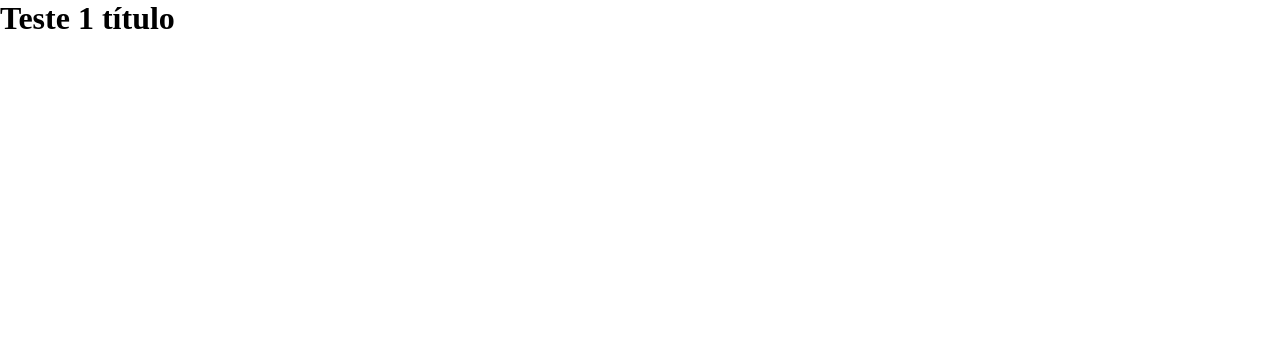
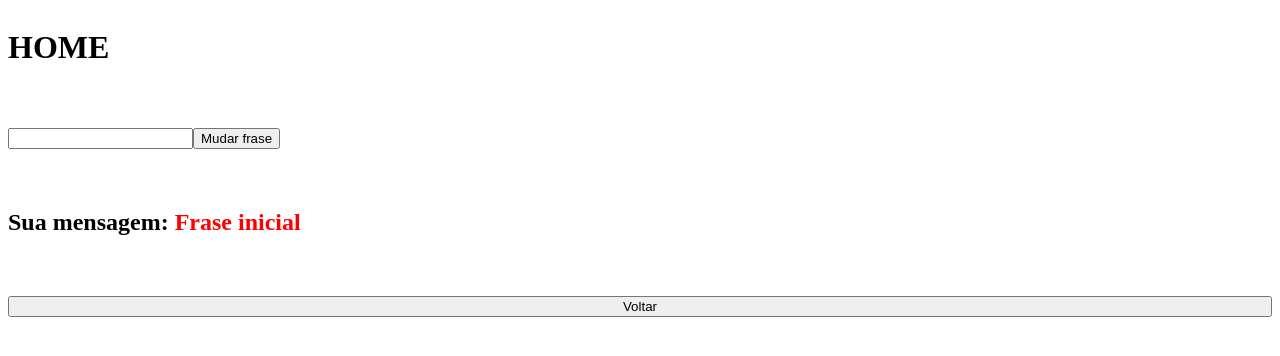
Before and after one commit to leocode7/testes, a Next.js app: page /teste1 in a window 1280 px wide. Shown: the top 356 px of the page. Built offline with nearby package versions, Linux system fonts and the light colour scheme.

Commit message:
alteração na frase

```diff
--- a/src/app/(testes)/teste1/page.tsx
+++ b/src/app/(testes)/teste1/page.tsx
@@ -1,11 +1,35 @@
-import styles from "./teste1.module.css"
+'use client'
 
-const Teste1Page = () => {
+import { useState } from "react";
+import styles from "./teste1.module.css";
+import { useRouter } from "next/navigation";
+
+const Teste1 = () => {
+  const [frase, setFrase] = useState<string>("Frase inicial");
+  const [texto, setTexto] = useState<string>("");
+
+  const alterarFrase = () => {
+    setFrase(texto);
+  }
+
+  const router = useRouter();
+
   return (
-    <div>
-      <h1>Teste 1 título</h1>
+    <div className={styles.containerPrincipal}>
+      <h1>HOME</h1>
+
+      <div>
+        <input type="text"
+          value={texto}
+          onChange={(e) => setTexto(e.target.value)}
+        />
+        <button onClick={alterarFrase}>Mudar frase</button>
+      </div>
+
+      <h2>Sua mensagem: <span className={styles.frase}>{frase}</span ></h2>
+      <button onClick={() => router.back()}>Voltar</button>
     </div>
-  )
+  );
 }
 
-export default Teste1Page;
+export default Teste1;
--- a/src/app/(testes)/teste1/teste1.module.css
+++ b/src/app/(testes)/teste1/teste1.module.css
@@ -0,0 +1,9 @@
+.containerPrincipal {
+  display: flex;
+  flex-direction: column;
+  gap: 40px;
+}
+
+.frase {
+  color: red;
+}
--- a/src/app/globals.css
+++ b/src/app/globals.css
@@ -1,5 +1,3 @@
 * {
   box-sizing: border-box;
-  padding: 0;
-  margin: 0;
 }
--- a/src/app/page.module.css
+++ b/src/app/page.module.css
@@ -1,5 +1,10 @@
 .containerPrincipal {
   display: flex;
   flex-direction: column;
-  gap: 40px;
+  gap: 20px;
 }
+
+.testeLink {
+  text-decoration: none;
+  color:blue;
+}
```
Also changed, not shown: src/app/page.tsx (+5 -18 lines).
